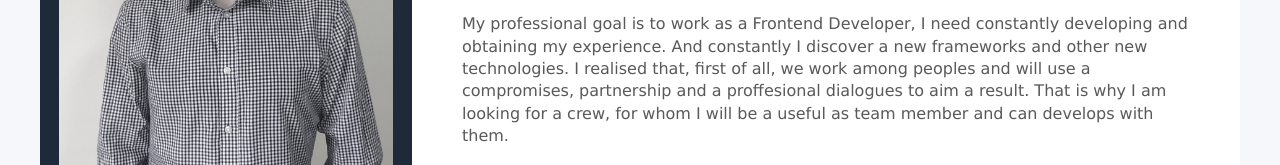
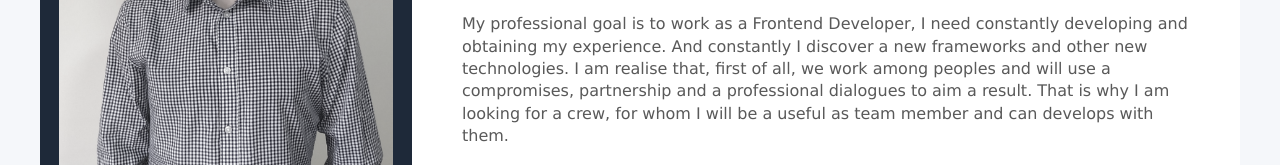
Before and after one commit to googray/SV-RS-en-22, a plain HTML site: page index.html in a window 1280 px wide. Shown: the part 208-373 px from the top of the page. Drawn offline with nearby package versions, Linux system fonts and the light colour scheme.

Commit message:
changes in bio-about

```diff
--- a/index.html
+++ b/index.html
@@ -241,9 +241,9 @@
           <p class="bio-about">
             My professional goal is to work as a Frontend Developer, I need
             constantly developing and obtaining my experience. And constantly I
-            discover a new frameworks and other new technologies. I realised
+            discover a new frameworks and other new technologies. I am realise
             that, first of all, we work among peoples and will use a
-            compromises, partnership and a proffesional dialogues to aim a
+            compromises, partnership and a professional dialogues to aim a
             result. That is why I am looking for a crew, for whom I will be a
             useful as team member and can develops with them.
           </p>
```
